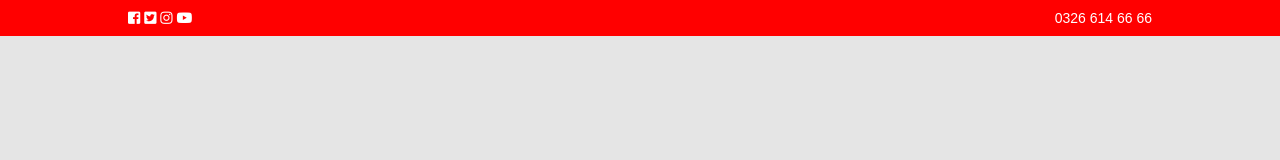
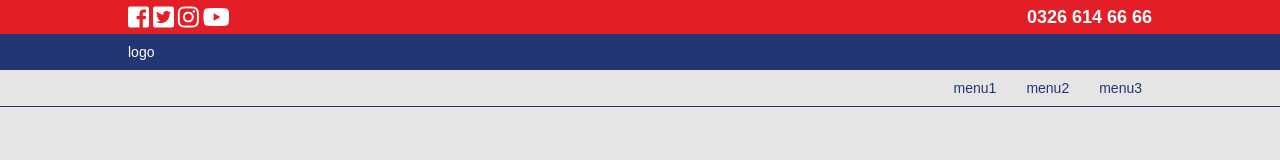
Before and after one commit to ersenbarlas/yukselisk12, a website: page index.html in a window 1280 px wide. Drawn offline with Linux system fonts and the light colour scheme.

Commit message:
menü bantı eklendi

```diff
--- a/index.html
+++ b/index.html
@@ -1,19 +1,25 @@
 <!DOCTYPE html>
 <html lang="en">
+
 <head>
     <meta charset="UTF-8">
     <meta name="viewport" content="width=device-width, initial-scale=1.0">
     <meta http-equiv="X-UA-Compatible" content="ie=edge">
     <link rel="stylesheet" href="stil.css">
-<link rel="stylesheet" href="https://use.fontawesome.com/releases/v5.0.9/css/all.css" integrity="sha384-5SOiIsAziJl6AWe0HWRKTXlfcSHKmYV4RBF18PPJ173Kzn7jzMyFuTtk8JA7QQG1" crossorigin="anonymous">
+    <link rel="stylesheet" href="https://use.fontawesome.com/releases/v5.0.9/css/all.css" integrity="sha384-5SOiIsAziJl6AWe0HWRKTXlfcSHKmYV4RBF18PPJ173Kzn7jzMyFuTtk8JA7QQG1"
+        crossorigin="anonymous">
 
     <title>YÜKSELİŞ KOLEJİ BİLİM KAMPÜSÜ | İSKENDERUN</title>
 </head>
+
 <body>
+    <!-- sosyal bant -->
     <div class="sosyal_bant">
         <div class="cerceve">
             <div class="sosyal_medya">
+                <a href="">
                     <i class="fab fa-facebook-square"></i>
+                </a>
                 <i class="fab fa-twitter-square"></i>
                 <i class="fab fa-instagram"></i>
                 <i class="fab fa-youtube"></i>
@@ -23,6 +29,22 @@
             </div>
         </div>
     </div>
+    <!-- ikon bant -->
+    <div class="ikonbant">
+        <div class="cerceve">
+            <span>logo</span>
+        </div>
+    </div>
+    <!-- menü -->
+    <div class="menubant">
+            <div class="cerceve">
+                    <div class="anamenu">
+                        <a href="">menu1</a>
+                        <a href="">menu2</a>
+                        <a href="">menu3</a>
+                    </div>
+                </div>
+    </div>
+</body>
 
-</body>
 </html>
--- a/sass/stil.scss
+++ b/sass/stil.scss
@@ -22,22 +22,63 @@ h3 {
 .full{
     width:100%;
 }
-.kirmizi{
-    color:red;
-}
+$kirmizi:#e41e26;
+$beyaz:#fff;
+$mavi:#243573;
+$sari:#f8d50b;
 .cerceve{
     width:80%;
     margin-left: auto;
     margin-right: auto;
-    padding-top: 10px;
-    padding-bottom: 10px;
     display: flex;
+    align-items: center;
 
 }
 .sosyal_bant{
-    background-color: red;
+    background-color:$kirmizi;
+    padding-top: 5px;
+    padding-bottom: 5px;
+    .sosyal_medya{
+        i{
+            font-size: 24px;
+            &:hover{
+                color: $mavi;
+            }
+        }
+    }
 
     .telefon{
         margin-left: auto;
+        font-size: 18px;
+        font-weight: 600;
     }
 }
+.ikonbant{
+    background-color: $mavi;
+    padding-top: 10px;
+    padding-bottom: 10px;
+}
+// anamenü
+.menubant{
+    border-bottom: 1px solid $mavi;
+}
+.anamenu{
+    display: flex;
+    margin-left: auto;
+
+    a{
+        color: $mavi;
+        display: inline-block;
+        padding: 10px;
+
+    }
+        a:hover{
+            color: $beyaz;
+            background-color: $mavi;
+            transition: ease-in-out .4s;
+        }
+    a+a{
+        margin-left: 10px;
+        padding-right: 10px;
+    }
+}
```
Also changed, not shown: stil.css. Lines whose indentation alone changed are shown as unchanged.
